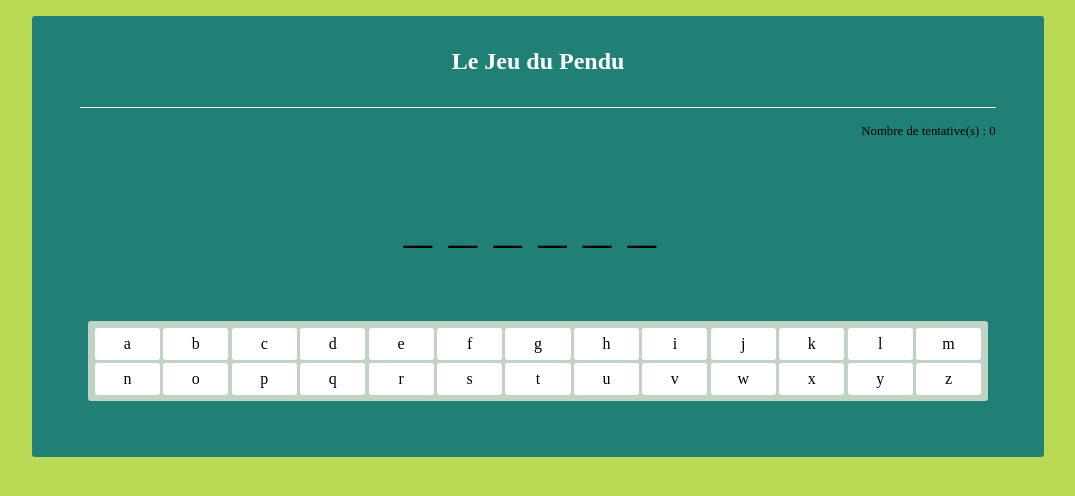
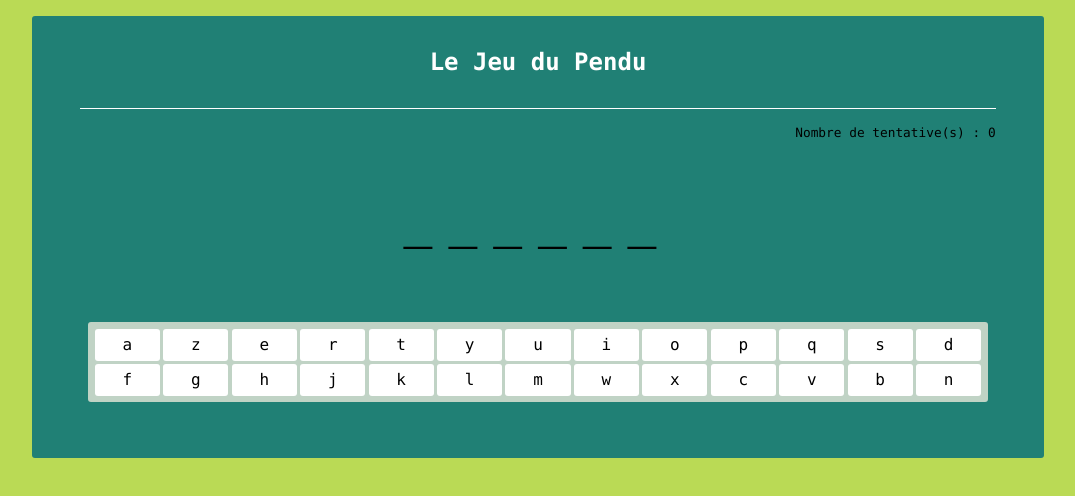
Before and after one commit to bastienrc/jeux, a React (Create React App) app: page / in a window 1280 px wide. Shown: the top 496 px of the page, without its empty margins (102-1177 px from the left). Built offline with nearby package versions, Linux system fonts and the light colour scheme.

Commit message:
Dispostion des touches en azerty et changement de la font

```diff
--- a/src/App.css
+++ b/src/App.css
@@ -6,6 +6,7 @@
   width: 80%;
   border-radius: 3px;
   background-color: #208075;
+  font-family: Consolas, 'Courier New', monospace;
 }
 
 .App-title {
--- a/src/App.js
+++ b/src/App.js
@@ -10,32 +10,9 @@ class App extends Component {
     super()
     this.state = {
       keys: [
-        'a',
-        'b',
-        'c',
-        'd',
-        'e',
-        'f',
-        'g',
-        'h',
-        'i',
-        'j',
-        'k',
-        'l',
-        'm',
-        'n',
-        'o',
-        'p',
-        'q',
-        'r',
-        's',
-        't',
-        'u',
-        'v',
-        'w',
-        'x',
-        'y',
-        'z',
+        'a', 'z', 'e', 'r', 't', 'y', 'u', 'i', 'o', 'p',
+        'q', 's', 'd', 'f', 'g', 'h', 'j', 'k', 'l', 'm',
+        'w', 'x', 'c', 'v', 'b', 'n'
       ],
       phrase: this.phraseRandom(phrases),
       usedLetters: new Set(),
```
